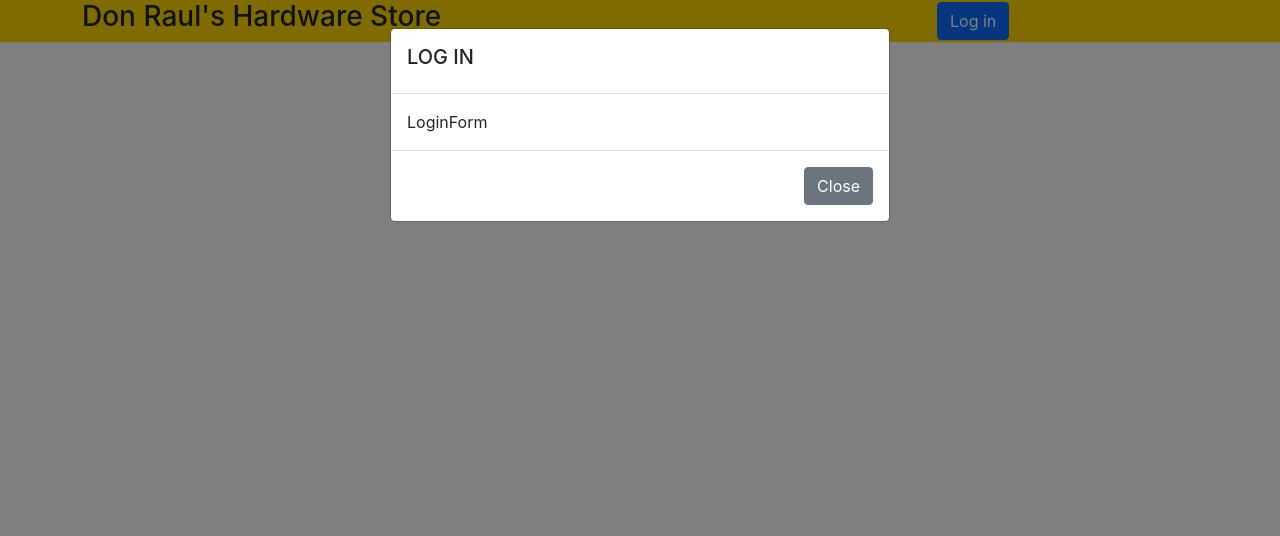
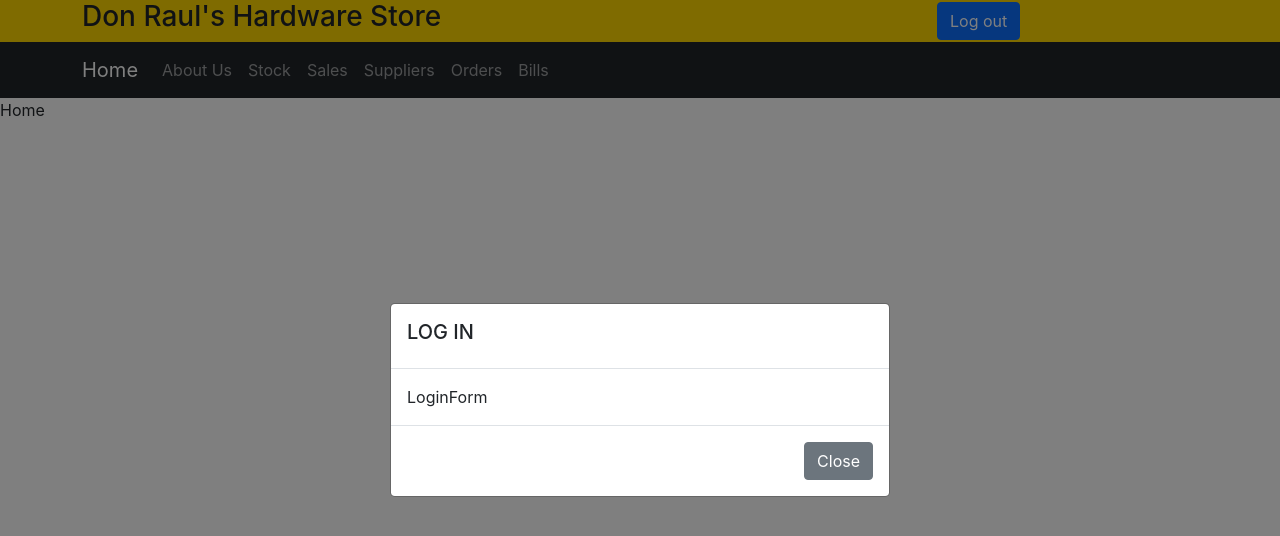
Before and after one commit to MateoCardonaRincon/enterprise-app-frontend, a React (Vite) app: page / in a window 1280 px wide. Both pictures are taken after a click on the button "Log in". Shown: the top 536 px of the page. Built offline with nearby package versions, Linux system fonts and the light colour scheme.

Commit message:
Added the routing, a navbar and a PrivateComponent wrapper to hide some component when logged=false

```diff
--- a/src/App.tsx
+++ b/src/App.tsx
@@ -1,13 +1,34 @@
-import { BrowserRouter } from "react-router-dom";
+import { BrowserRouter, Route, Routes, Navigate } from "react-router-dom";
 import "./App.css";
 import Header from "./components/shared/Header";
+import NavigationBar from "./components/shared/NavigationBar";
+import About from "./pages/About";
+import Bills from "./pages/Bills";
+import Home from "./pages/Home";
+import NotFound from "./pages/NotFound";
+import Orders from "./pages/Orders";
+import Products from "./pages/Products";
+import Sales from "./pages/Sales";
+import Suppliers from "./pages/Suppliers";
 
 function App() {
-  return (
-    <BrowserRouter>
-      <Header />
-    </BrowserRouter>
-  );
+    return (
+        <BrowserRouter>
+            <Header />
+            <NavigationBar />
+            <Routes>
+                <Route path="/" element={<Home />} />
+                <Route path="/about" element={<About />} />
+                <Route path="/stock" element={<Products />} />
+                <Route path="/sales" element={<Sales />} />
+                <Route path="/suppliers" element={<Suppliers />} />
+                <Route path="/orders" element={<Orders />} />
+                <Route path="/bills" element={<Bills />} />
+                <Route path="/notfound" element={<NotFound />} />
+                <Route path="*" element={<Navigate to="notfound" />} />
+            </Routes>
+        </BrowserRouter>
+    );
 }
 
 export default App;
--- a/src/components/shared/Login.tsx
+++ b/src/components/shared/Login.tsx
@@ -1,10 +1,17 @@
 import React, { useState } from "react";
 import { Modal, Button } from "react-bootstrap";
 import LoginForm from "../LoginForm";
+import { useDispatch, useSelector } from 'react-redux';
+import { toggleLogin } from "../../state/slice/loginSlice";
+import { storeType } from "../../state/store";
 
 type Props = {};
 
 const Login = (props: Props) => {
+
+    const logged = useSelector((state: storeType) => state.logged);
+
+    const dispatch = useDispatch();
 
     const [show, setShow] = useState(false);
 
@@ -13,6 +20,7 @@ const Login = (props: Props) => {
     ) => {
         e.preventDefault();
         setShow(true);
+        dispatch(toggleLogin())
     };
 
     const handleClose = () => {
@@ -22,10 +30,10 @@ const Login = (props: Props) => {
     return (
         <>
             <button className="btn btn-primary" onClick={(e) => showLoginModal(e)}>
-        Log in
+                {logged ? 'Log out' : 'Log in'}
             </button>
 
-      <Modal show={show} onHide={handleClose}>
+            <Modal show={show} onHide={handleClose} centered>
                 <Modal.Header>
                     <Modal.Title>
                         <h5>LOG IN</h5>
@@ -33,7 +41,7 @@ const Login = (props: Props) => {
                 </Modal.Header>
 
                 <Modal.Body>
-          <LoginForm/>
+                    <LoginForm />
                 </Modal.Body>
 
                 <Modal.Footer>
--- /dev/null
+++ b/src/components/shared/NavigationBar.tsx
@@ -0,0 +1,30 @@
+import React from "react";
+import { Container, Nav, Navbar } from "react-bootstrap";
+import PrivateComponent from "./PrivateComponent";
+import { Link } from "react-router-dom";
+
+type Props = {};
+
+const NavigationBar = (props: Props) => {
+    return (
+        <Navbar bg="dark" variant="dark">
+            <Container>
+                <Navbar.Brand as={Link} to="/">Home</Navbar.Brand>
+                <Nav className="me-auto">
+                    <Nav.Link as={Link} to="/about">About Us</Nav.Link>
+                    <PrivateComponent>
+                        <>
+                            <Nav.Link as={Link} to="/stock">Stock</Nav.Link>
+                            <Nav.Link as={Link} to="/sales">Sales</Nav.Link>
+                            <Nav.Link as={Link} to="/suppliers">Suppliers</Nav.Link>
+                            <Nav.Link as={Link} to="/orders">Orders</Nav.Link>
+                            <Nav.Link as={Link} to="/bills">Bills</Nav.Link>
+                        </>
+                    </PrivateComponent>
+                </Nav>
+            </Container>
+        </Navbar>
+    );
+};
+
+export default NavigationBar;
--- /dev/null
+++ b/src/components/shared/PrivateComponent.tsx
@@ -0,0 +1,19 @@
+import React, { ReactElement } from "react";
+import { useSelector } from "react-redux";
+import { storeType } from "../../state/store";
+
+type Props = {
+  children: ReactElement;
+};
+
+const PrivateComponent: React.FC<Props> = ({ children }) => {
+  const logged = useSelector((state: storeType) => state.logged);
+
+  if (logged) {
+    return children;
+  }
+
+  return <></>;
+};
+
+export default PrivateComponent;
--- a/src/main.tsx
+++ b/src/main.tsx
@@ -2,9 +2,13 @@ import React from 'react'
 import ReactDOM from 'react-dom/client'
 import App from './App'
 import './index.css'
+import { Provider } from "react-redux";
+import store from "./state/store";
 
 ReactDOM.createRoot(document.getElementById('root')!).render(
-  <React.StrictMode>
-    <App />
-  </React.StrictMode>
+    <React.StrictMode>
+        <Provider store={store}>
+            <App />
+        </Provider>
+    </React.StrictMode>
 )
--- a/src/state/slice/billSlice.ts
+++ b/src/state/slice/billSlice.ts
@@ -52,7 +52,7 @@ const initialState: billType[] = [
                 soldUnits: 15
             }
         ],
-    totalPaid: 6000
+        totalPaid: 6000
     }
 ]
 
```
Also changed, not shown: src/components/shared/Header.tsx (indentation only), src/state/slice/loginSlice.ts (renamed from src/state/slice/loginSlice.tsx). Lines whose indentation alone changed are shown as unchanged.
